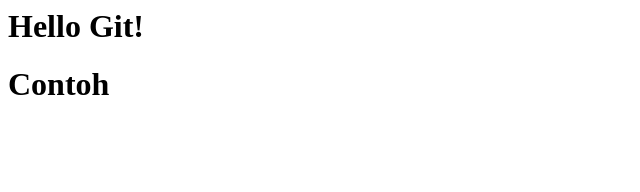
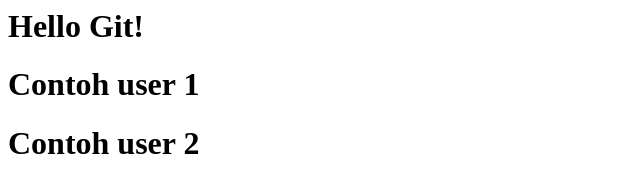
Before and after one commit to joshuamlwn/learn-git-remote, a plain HTML site: page index.html in a window 1280 px wide. Shown: the whole page, without its empty margins (0-640 px from the left). Drawn offline with Linux system fonts and the light colour scheme.

Commit message:
add user 2 to index.html

```diff
--- a/index.html
+++ b/index.html
@@ -1,6 +1,7 @@
 <html>
     <body>
         <h1>Hello Git!</h1>
-        <h1>Contoh</h1>
+        <h1>Contoh user 1</h1>
+        <h1>Contoh user 2</h1>
     </body>
 </html>
```
